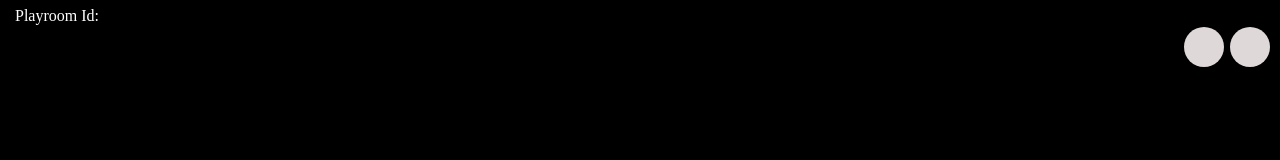
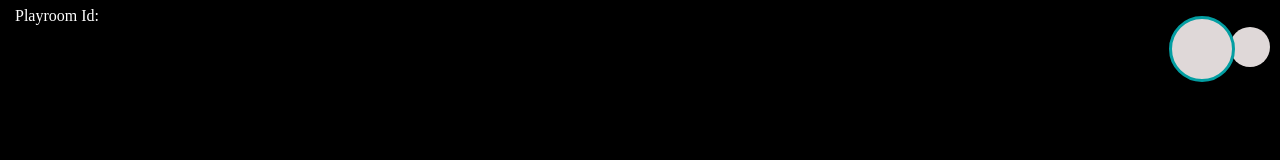
Before and after one commit to sKumarBinay/JoDo, a website with bundled scripts: page client/index.html in a window 1280 px wide. Built offline with nearby package versions, Linux system fonts and the light colour scheme; files whose address does not match are found by name.

Commit message:
Update index.html

```diff
--- a/client/index.html
+++ b/client/index.html
@@ -11,7 +11,7 @@
 <body>
     <span style="padding: 15px;">Playroom Id:<span class="play-room-id"></span></span>
     <div class="players">
-        <div class="player1"></div>
+        <div class="player1 selected"></div>
         <div class="player2"></div>
     </div>
     <div class="wrapper">
```
